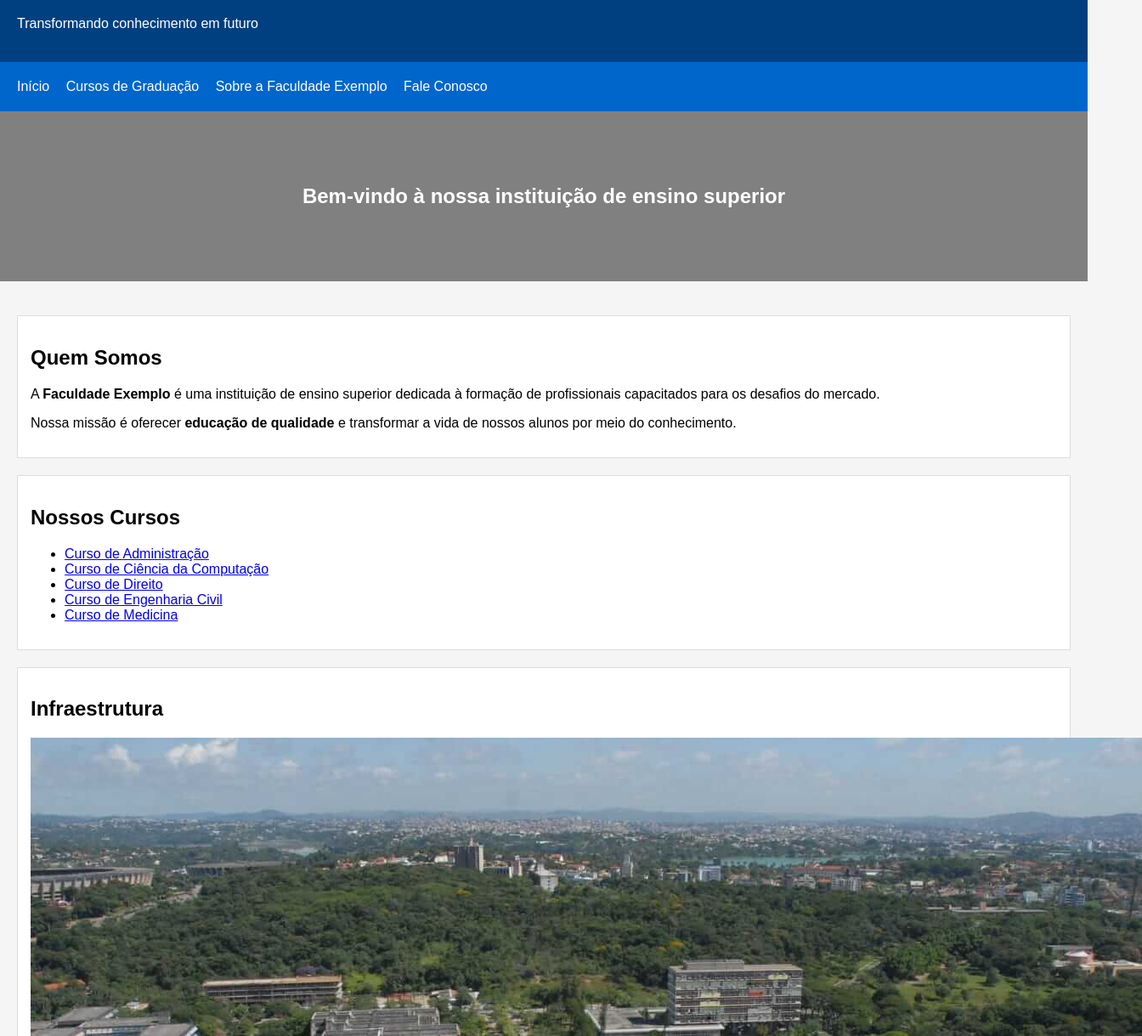
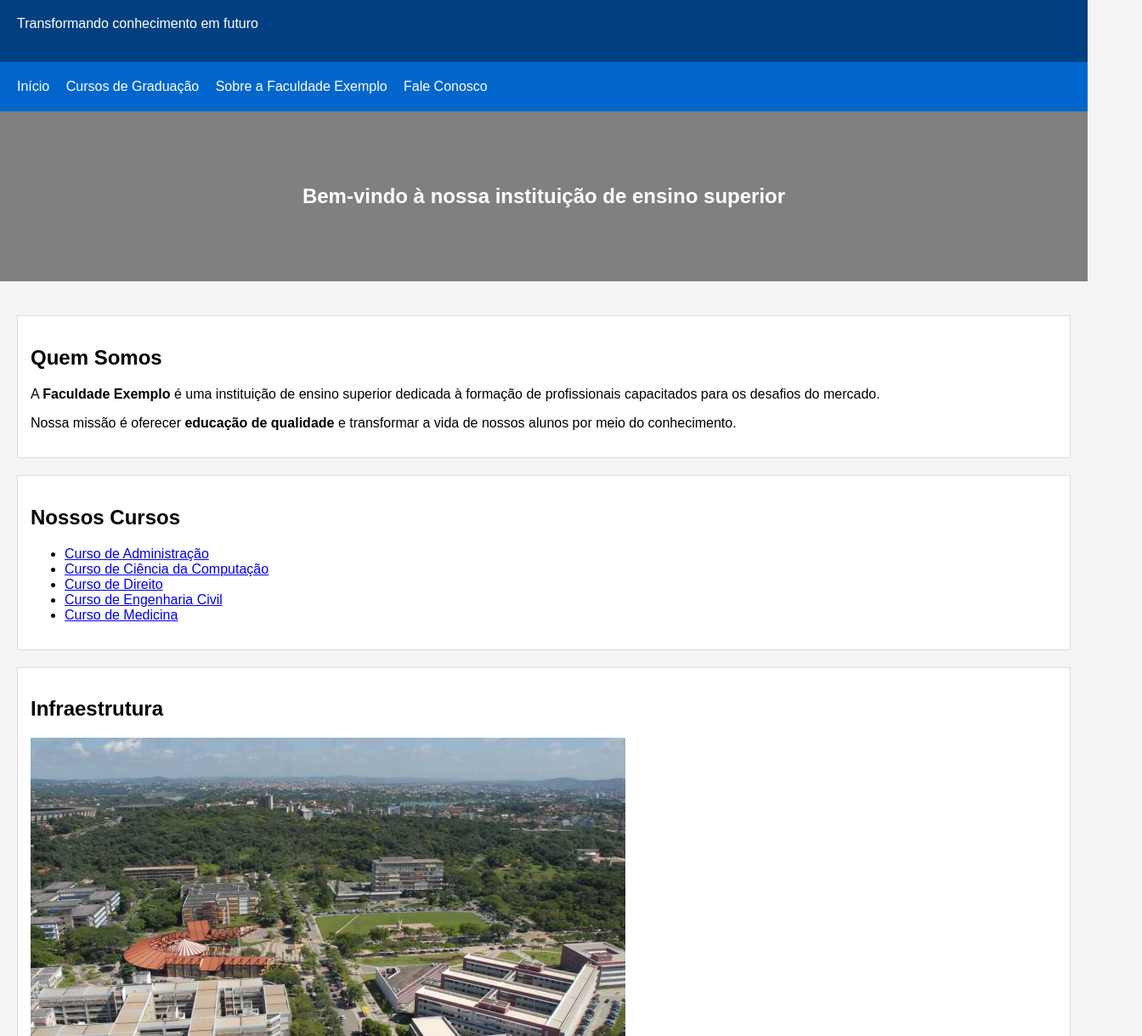
Before and after one commit to MiguelAlcalde311205/seo2, a plain HTML site: page index.html in a window 1280 px wide. Shown: the part 81-1300 px from the top of the page at 85% size, 1344 px wide, since content can reach past the window. Drawn offline with Linux system fonts and the light colour scheme.

Commit message:
alteração no styling da imagem

```diff
--- a/index.html
+++ b/index.html
@@ -34,6 +34,9 @@
             display: flex;
             justify-content: center;
             align-items: center;
+        }
+        img {
+            width: 700px;
         }
         section {
             margin: 20px 0;
```
